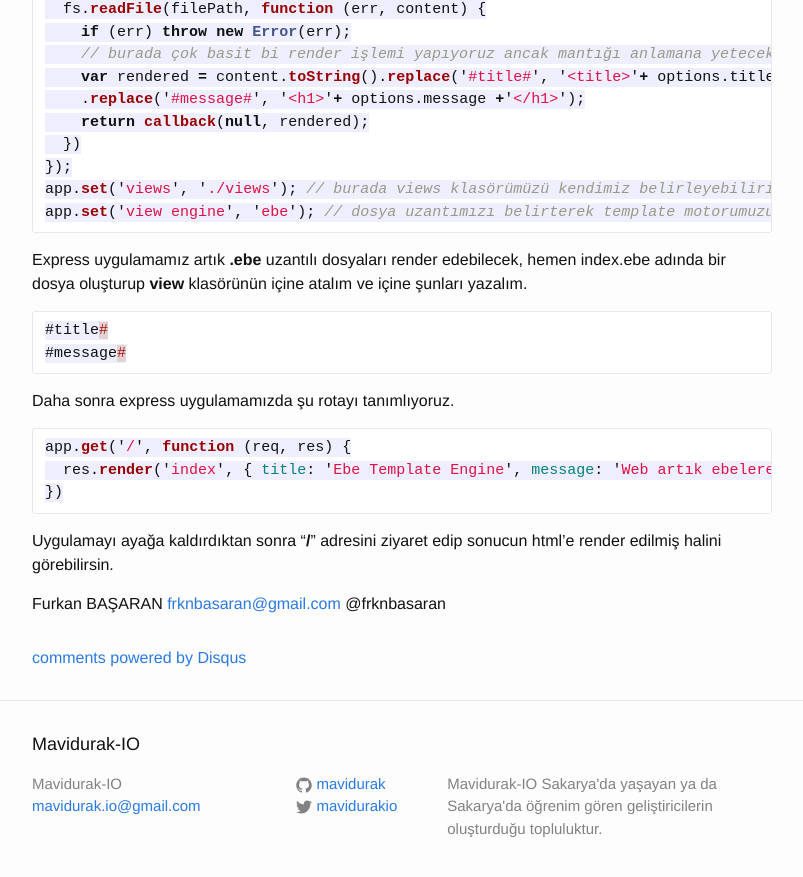
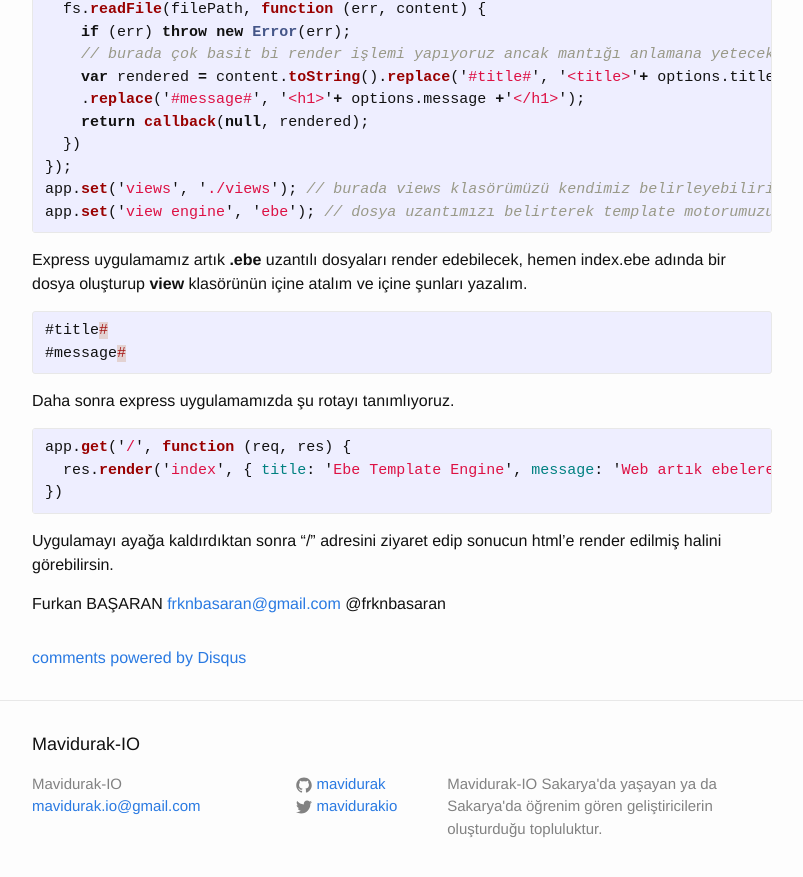
Before and after one commit to mavidurak/mavidurak.github.io, a Jekyll site: the page built from _posts/2014-10-20-express-icin-kendi-template-motorunuzu-gelistirin.md, in a window 1280 px wide and 900 px high, scrolled down 765 px. Shown: the top 877 px of the window, without its empty margins (238-1041 px from the left). Built offline with Jekyll 4.4.1, drawn with Linux system fonts in a browser that asks for light colours; comment, search, counter and statistics services are not loaded.

Commit message:
Update 2014-10-20-express-icin-kendi-template-motorunuzu-gelistirin.md

````diff
--- a/_posts/2014-10-20-express-icin-kendi-template-motorunuzu-gelistirin.md
+++ b/_posts/2014-10-20-express-icin-kendi-template-motorunuzu-gelistirin.md
@@ -18,7 +18,7 @@
 
  Şimdi aşağıdaki kodla çok basit bi template motoru geliştirelim, dosya uzantımız ".ebe" olsun.
 
-```javascript
+{% highlight javascript %}
 var fs = require('fs'); // dosya işlemleri yapacağımız için fs modülünü çağırmak zorundayız
 app.engine('ebe', function (filePath, options, callback) { // burada template incaynımızı tanımlıyoruz ^^
   fs.readFile(filePath, function (err, content) {
@@ -31,24 +31,27 @@
 });
 app.set('views', './views'); // burada views klasörümüzü kendimiz belirleyebiliriz
 app.set('view engine', 'ebe'); // dosya uzantımızı belirterek template motorumuzu express'e tanımlıyoruz
-```
+{% endhighlight %}
+
 
 
  Express uygulamamız artık <b>.ebe</b> uzantılı dosyaları render edebilecek, hemen index.ebe adında bir dosya oluşturup <b>view</b> klasörünün içine atalım ve içine şunları yazalım.
 
-```javascript
+{% highlight javascript %}
 #title#
 #message#
-```
+{% endhighlight %}
 
 Daha sonra express uygulamamızda şu rotayı tanımlıyoruz.
 
-```javascript
+
+{% highlight javascript %}
 app.get('/', function (req, res) {
   res.render('index', { title: 'Ebe Template Engine', message: 'Web artık ebelere emanet!'});
 })
-```
-Uygulamayı ayağa kaldırdıktan sonra "<b>/</b>" adresini ziyaret edip sonucun html'e render edilmiş halini görebilirsin.
+{% endhighlight %}
+
+Uygulamayı ayağa kaldırdıktan sonra "/" adresini ziyaret edip sonucun html'e render edilmiş halini görebilirsin.
 
 Furkan BAŞARAN <frknbasaran@gmail.com>
 @frknbasaran
````
